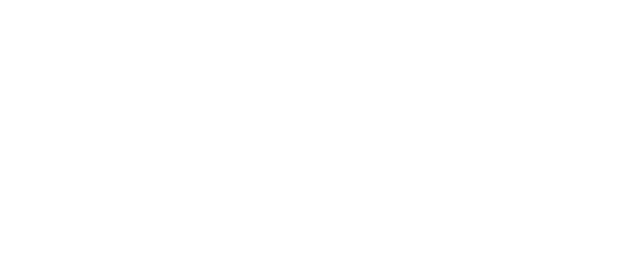
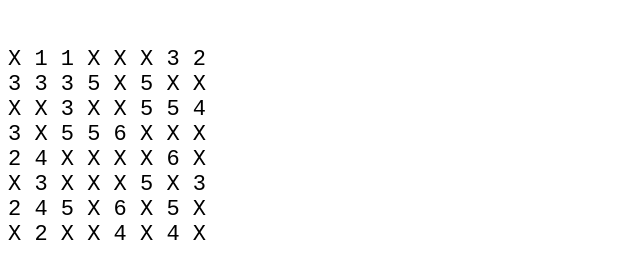
Before and after one commit to selenoid/js6Test, a website built with webpack: page index.html in a window 1280 px wide. Shown: the whole page, without its empty margins (0-640 px from the left). Built offline with nearby package versions, Linux system fonts and the light colour scheme.

Commit message:
DOM update implemeted

```diff
--- a/app/CustomApp.js
+++ b/app/CustomApp.js
@@ -1,9 +1,10 @@
 'use strict';
 export default class CustomApp {
 
-	constructor(arr) {
+	constructor(arr, cb) {
 		this.arr = arr;
 		this.start(this.arr);
+		this.callback = cb;
 	};
 
 	start(array) {
@@ -59,13 +60,27 @@ export default class CustomApp {
 
 	//generate console output
 	draw() {
+		let cb = this.callback;
+		let output = '';
+		let outputHTML = '<p>';
 		for (var i = 0; i < this.arr.length; i++) {
-			let line = '';
+			output += '\n';
+			outputHTML += '<br/>';
 			for (var n = 0; n < this.arr[i].length; n++) {
-				line += this.arr[i][n] + " ";
+				output += this.arr[i][n] + " ";
+				outputHTML += this.arr[i][n]+ " ";
 			}
-			console.log(line.toString().toUpperCase());
 		}
+
+		var isFunc = typeof cb === "function";
+
+		if (typeof cb === "function") {
+			cb(output);
+		}
+
+		outputHTML += "</p>"
+		document.getElementById("info").innerHTML=outputHTML;
+		console.log(output.toString().toUpperCase());
 	};
 
 }
--- a/app/main.js
+++ b/app/main.js
@@ -1,5 +1,10 @@
 //main.js
 import CustomApp from "./CustomApp";
+
+const callBackHandler = (data) =>{
+  debugger
+  console.log("on callback:", data);
+}
 
 const getFileContents = (data) => {
 	var arr = [];
@@ -7,7 +12,9 @@ const getFileContents = (data) => {
 	str.replace(/\r?\n/g, '|').replace(/\r/g, '|').split('|').map((item) => {
 		arr.push(item.split(' '));
 	});
-  const app = new CustomApp(arr);
+
+  const app = new CustomApp(arr,callBackHandler);
+
 }
 
 var client = new XMLHttpRequest();
--- a/index.html
+++ b/index.html
@@ -8,7 +8,8 @@
   <title>JS6-App</title>
 </head>
 
-<body>
+<body style="font-family:monospace;font-size:22px;">
+  <div id="info"></div>
   <script src="./bundle.js" type="text/javascript"></script>
 </body>
 
```
